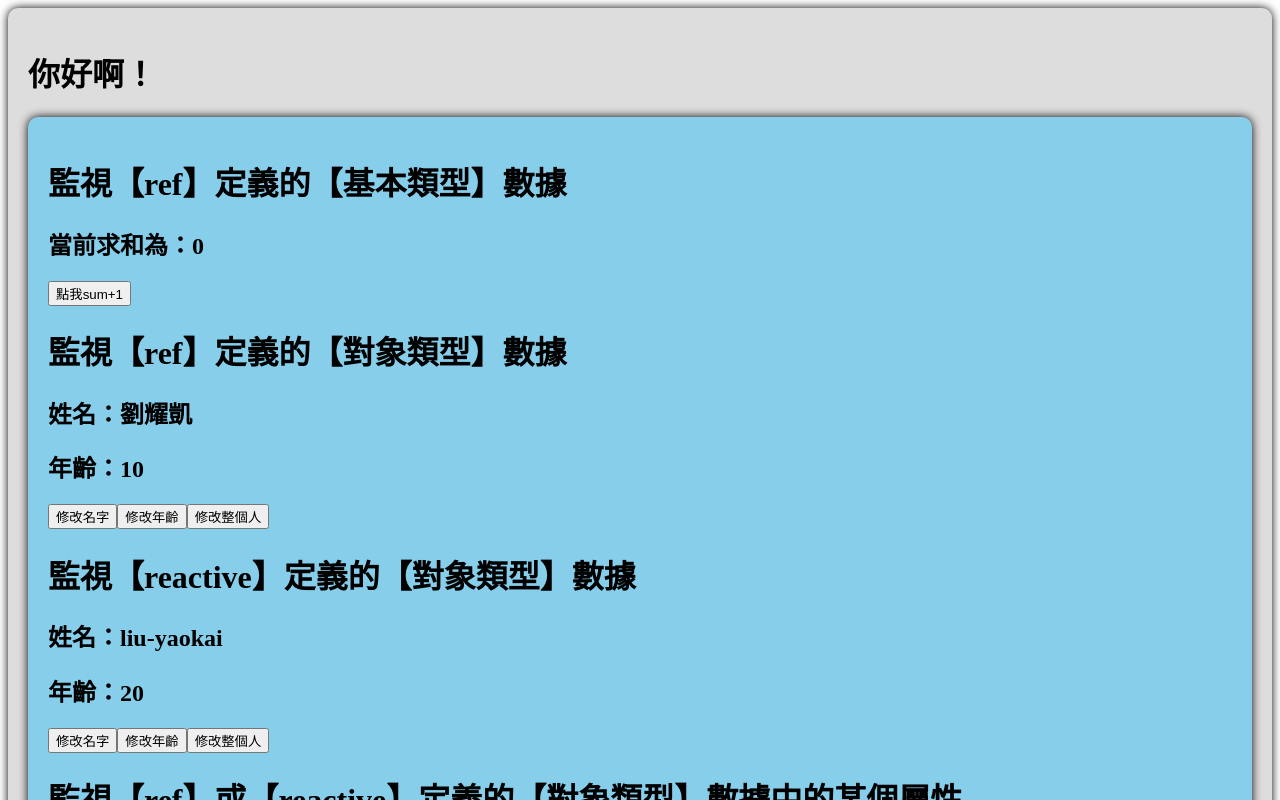
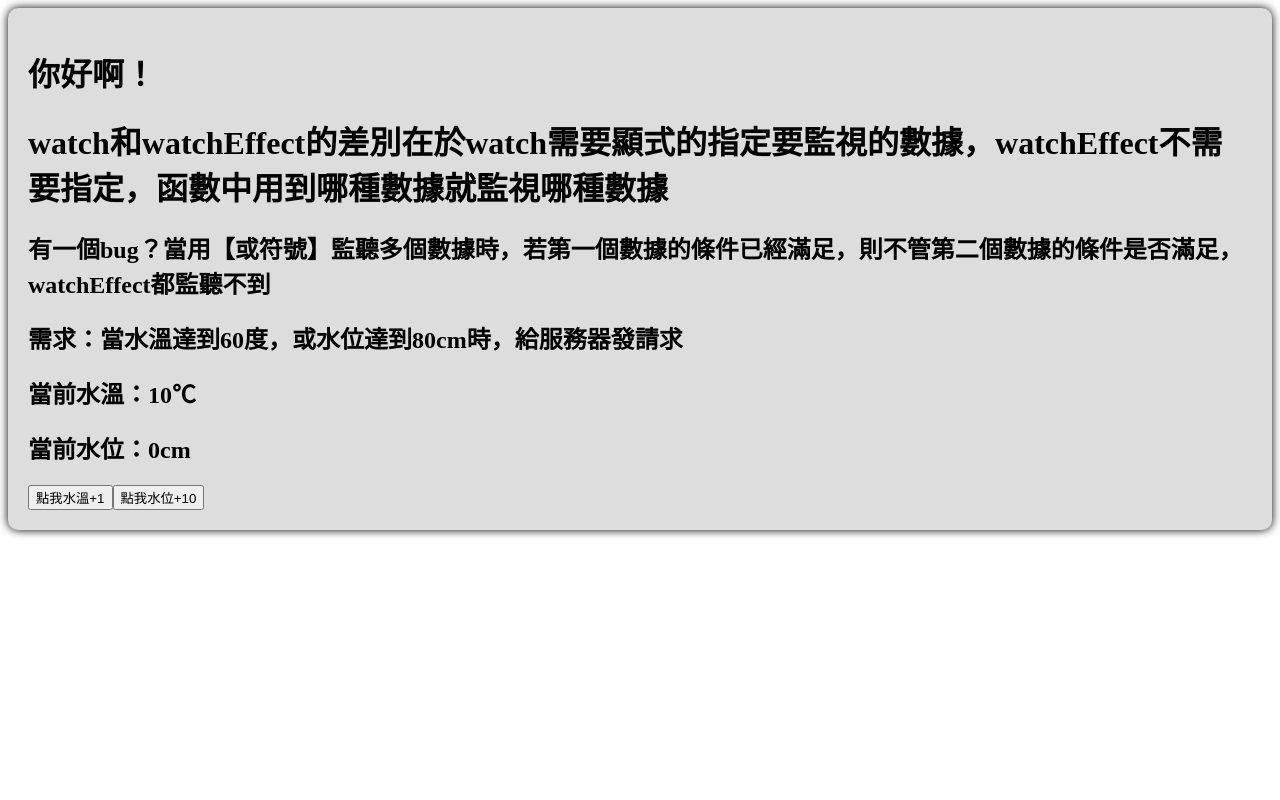
Before and after one commit to leo8799/vue_project_practice, a Vue app: page / in a window 1280 px wide. Shown: the top 800 px of the page. Built offline with nearby package versions, Linux system fonts and the light colour scheme; the HTML template or start-up script is replaced by a standard one.

Commit message:
feat: add watchEffect.vue component
練習了watchEffect的用法，相比於watch，該方法可以不用顯式的指定要監視的數據。

```diff
--- a/src/App.vue
+++ b/src/App.vue
@@ -2,16 +2,18 @@
   <div class="app">
     <h1>你好啊！</h1>
     <!-- <Person></Person> -->
-    <watch></watch>
+    <!-- <watch></watch> -->
+    <watchEffect></watchEffect>
   </div>
 </template>
 
 <script lang="ts">
   import Person from './components/Person.vue';
   import watch from './components/watch.vue';
+  import watchEffect from './components/watchEffect.vue';
   export default{
     name: 'App',
-    components: {Person, watch}
+    components: {Person, watch, watchEffect}
   }
 </script>
 
--- /dev/null
+++ b/src/components/watchEffect.vue
@@ -0,0 +1,34 @@
+<template>
+  <div class="watchEffect">
+    <h1>watch和watchEffect的差別在於watch需要顯式的指定要監視的數據，watchEffect不需要指定，函數中用到哪種數據就監視哪種數據</h1>
+    <h2>有一個bug？當用【或符號】監聽多個數據時，若第一個數據的條件已經滿足，則不管第二個數據的條件是否滿足，watchEffect都監聽不到</h2>
+    <h2>需求：當水溫達到60度，或水位達到80cm時，給服務器發請求</h2>
+    <h2>當前水溫：{{ temp }}℃</h2>
+    <h2>當前水位：{{ height }}cm</h2>
+    <button @click="changeTemp">點我水溫+1</button>
+    <button @click="changeHeight">點我水位+10</button>
+  </div>
+</template>
+
+<script lang="ts" setup name="watchEffect">
+  import { ref, watchEffect } from 'vue';
+
+  let temp = ref(10)
+  let height = ref(0)
+
+  function changeTemp(){
+    temp.value += 1
+  }
+
+  function changeHeight(){
+    height.value += 10
+  }
+
+  watchEffect(()=>{
+    if(temp.value >= 30 || height.value >= 80){
+      console.log('給服務器發請求')
+    }
+  })
+
+
+</script>
```
